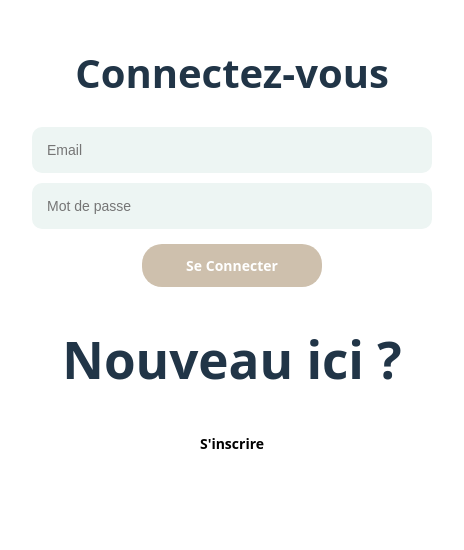
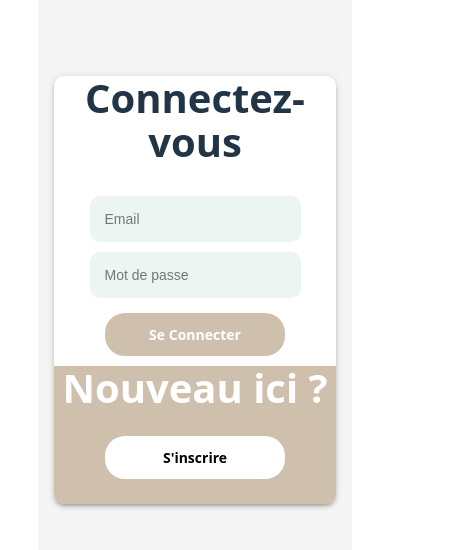
Before and after one commit to locaccm/frontEnd, a React (Vite) app: page /signin in a window 390 px wide. Shown: the part 164-714 px from the top of the page, 464 px wide, since content can reach past the window. Built offline with nearby package versions, Linux system fonts and the light colour scheme.

Commit message:
style : [AIC-40]-authentification style and responsive

```diff
--- a/src/components/authentication/SigninForm/styles.module.css
+++ b/src/components/authentication/SigninForm/styles.module.css
@@ -49,3 +49,9 @@
   color: white;
   margin: 10px;
 }
+@media (max-width: 768px) {
+
+  .input {
+    width: auto;
+
+  }}
--- a/src/components/authentication/SignupForm/styles.module.css
+++ b/src/components/authentication/SignupForm/styles.module.css
@@ -67,3 +67,9 @@
   color: white;
   margin: 10px;
 }
+@media (max-width: 768px) {
+
+  .input {
+    width: auto;
+
+  }}
--- a/src/pages/authentication/Signin/styles.module.css
+++ b/src/pages/authentication/Signin/styles.module.css
@@ -1,3 +1,34 @@
+/* styles.module.css */
+
+.login_container {
+  width: 100%;
+  min-height: 100vh;
+  background-color: #f5f5f5;
+  display: flex;
+  align-items: center;
+  justify-content: center;
+}
+
+.login_form_container {
+  width: 900px;
+  height: 500px;
+  display: flex;
+  border-radius: 10px;
+  box-shadow: 0px 3px 3px -2px rgb(0 0 0 / 20%),
+    0px 3px 4px 0px rgb(0 0 0 / 14%), 0px 1px 8px 0px rgb(0 0 0 / 12%);
+}
+
+.left {
+  flex: 2;
+  display: flex;
+  flex-direction: column;
+  align-items: center;
+  justify-content: center;
+  background-color: white;
+  border-top-left-radius: 10px;
+  border-bottom-left-radius: 10px;
+}
+
 .form_container {
   display: flex;
   flex-direction: column;
@@ -7,6 +38,34 @@
 .form_container h1 {
   font-size: 40px;
   margin-top: 0;
+}
+
+.input {
+  outline: none;
+  border: none;
+  padding: 15px;
+  border-radius: 10px;
+  background-color: #edf5f3;
+  margin: 5px 0;
+  font-size: 14px;
+}
+
+.right {
+  flex: 1;
+  display: flex;
+  flex-direction: column;
+  align-items: center;
+  justify-content: center;
+  background-color: #cec0ad;
+  border-top-right-radius: 10px;
+  border-bottom-right-radius: 10px;
+}
+
+.right h1 {
+  margin-top: 0;
+  color: white;
+  font-size: 40px;
+  align-self: center;
 }
 
 .white_btn {
@@ -19,4 +78,32 @@
   font-weight: bold;
   font-size: 14px;
   cursor: pointer;
+  margin-bottom: 25px;
 }
+
+/* Responsive styles */
+@media (max-width: 768px) {
+  .login_form_container {
+    flex-direction: column;
+    height: auto;
+    width: 90%;
+  }
+  .input {
+    width: auto;
+
+  }
+  .left, .right {
+    width: 100%;
+    border-radius: 0;
+  }
+
+  .left {
+    border-top-left-radius: 10px;
+    border-top-right-radius: 10px;
+  }
+
+  .right {
+    border-bottom-left-radius: 10px;
+    border-bottom-right-radius: 10px;
+  }
+}
--- a/src/pages/authentication/Signup/styles.module.css
+++ b/src/pages/authentication/Signup/styles.module.css
@@ -1,3 +1,5 @@
+/* styles.module.css */
+
 .signup_container {
   width: 100%;
   min-height: 100vh;
@@ -68,4 +70,31 @@
   font-weight: bold;
   font-size: 14px;
   cursor: pointer;
+  margin-bottom: 25px;
 }
+
+/* Responsive styles */
+@media (max-width: 768px) {
+  .signup_form_container {
+    flex-direction: column;
+    height: auto;
+    width: 90%;
+  }
+  .input {
+    width: auto;
+  }
+  .left, .right {
+    width: 100%;
+    border-radius: 0;
+  }
+
+  .left {
+    border-top-left-radius: 10px;
+    border-top-right-radius: 10px;
+  }
+
+  .right {
+    border-bottom-left-radius: 10px;
+    border-bottom-right-radius: 10px;
+  }
+}
```
